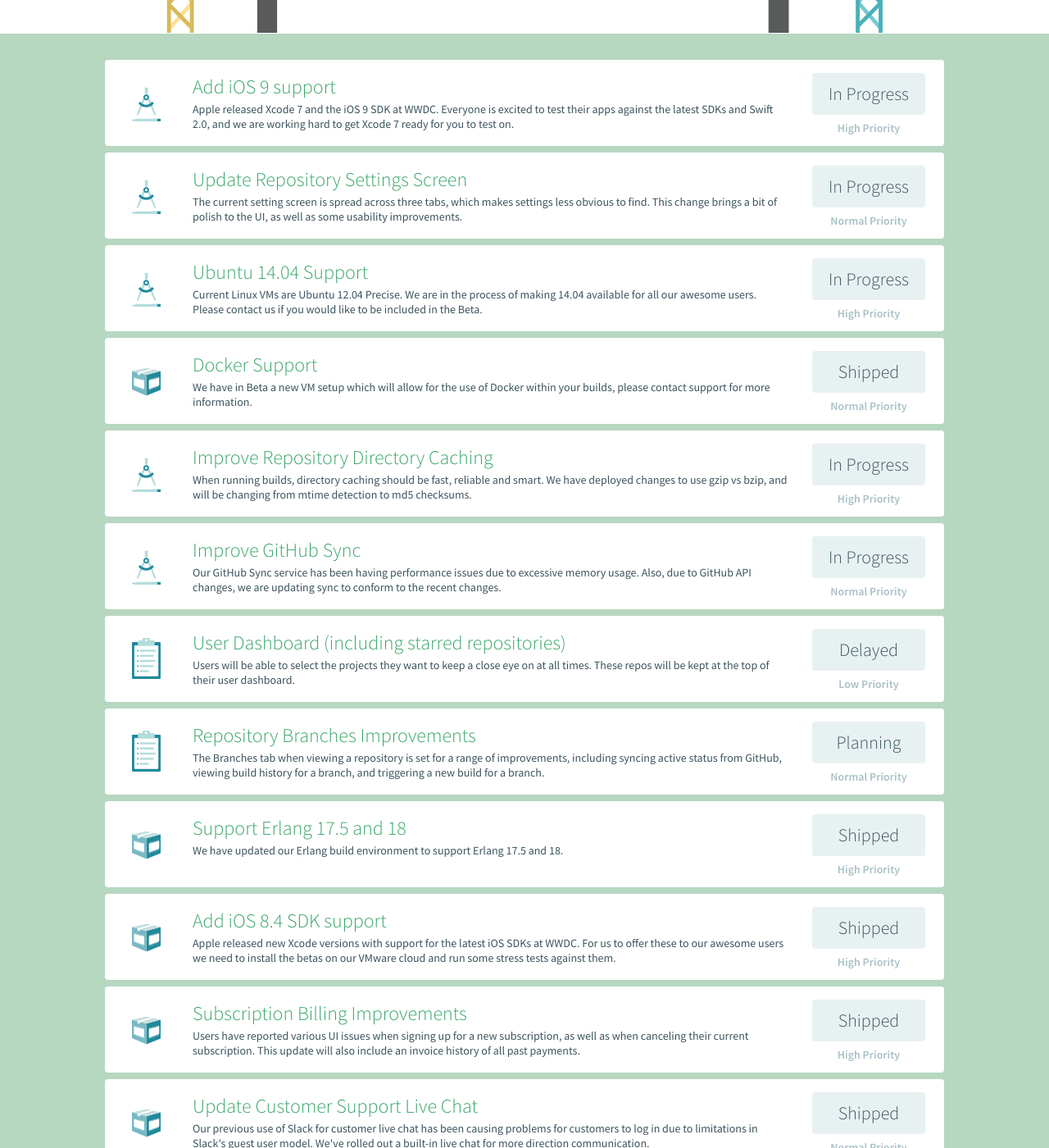
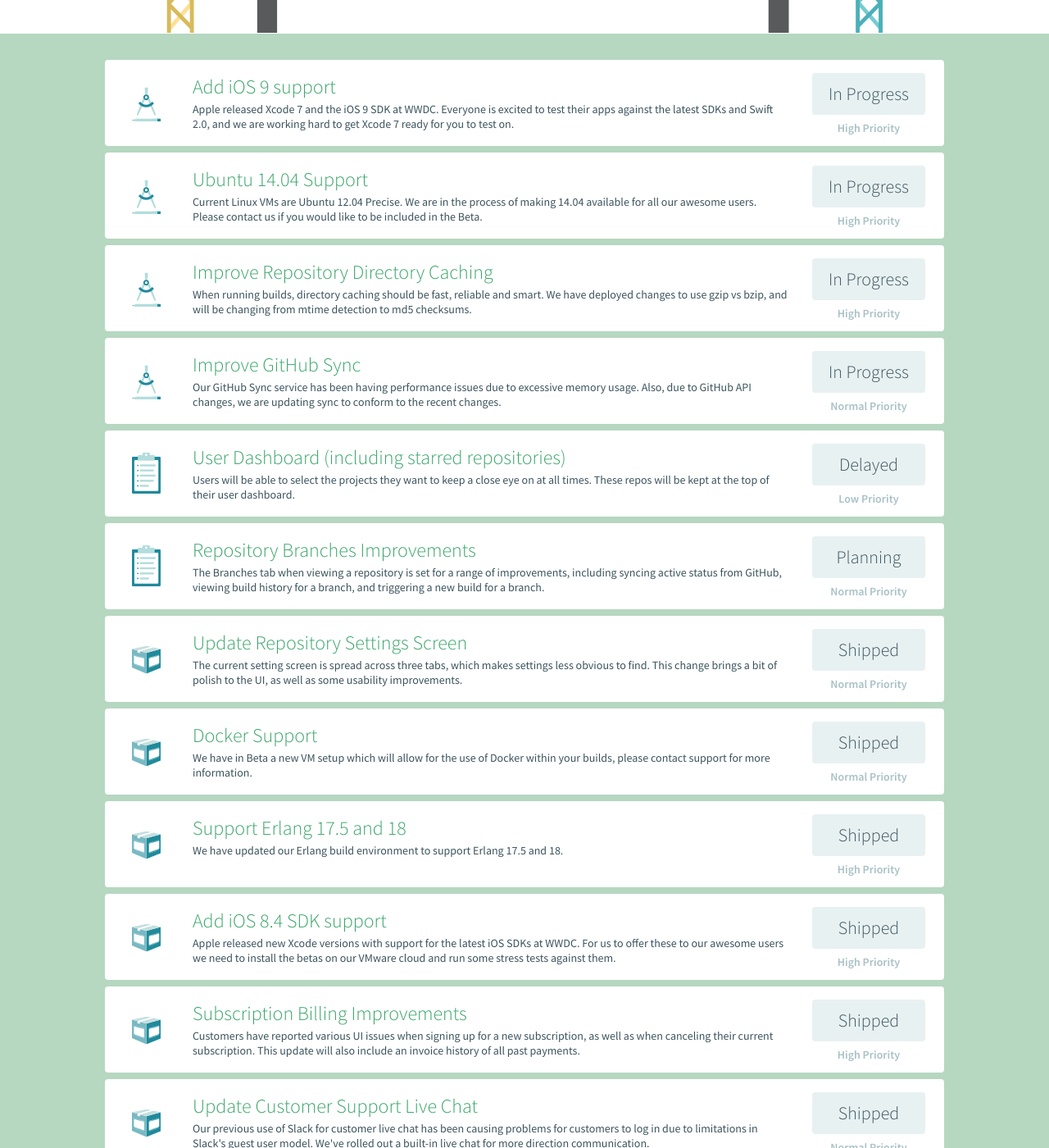
Before and after one commit to travis-ci/travis-next, a Jekyll site: the page built from index.html, in a window 1280 px wide and 1400 px high, scrolled down 551 px. Shown: the whole window at 82% size. Built offline with Jekyll 4.4.1, drawn with Linux system fonts in a browser that asks for light colours; some of the changed lines change nothing that is shown.

Commit message:
Shipped settings.

```diff
--- a/_data/steps.yml
+++ b/_data/steps.yml
@@ -5,24 +5,12 @@
   icon: 'compass'
   status: 'In Progress'
   priority: 'high'
-- 2:
-  title: 'Update Repository Settings Screen'
-  description: 'The current setting screen is spread across three tabs, which makes settings less obvious to find. This change brings a bit of polish to the UI, as well as some usability improvements.'
-  icon: 'compass'
-  status: 'In Progress'
-  priority: 'normal'
 - 3:
   title: 'Ubuntu 14.04 Support'
   description: 'Current Linux VMs are Ubuntu 12.04 Precise. We are in the process of making 14.04 available for all our awesome users. Please contact us if you would like to be included in the Beta.'
   icon: 'compass'
   status: 'In Progress'
   priority: 'high'
-- 4:
-  title: 'Docker Support'
-  description: 'We have in Beta a new VM setup which will allow for the use of Docker within your builds, please contact support for more information.'
-  icon: 'shipment'
-  status: 'Shipped'
-  priority: 'normal'
 - 5:
   title: 'Improve Repository Directory Caching'
   description: 'When running builds, directory caching should be fast, reliable and smart. We have deployed changes to use gzip vs bzip, and will be changing from mtime detection to md5 checksums.'
@@ -48,30 +36,42 @@
   status: 'Planning'
   priority: 'normal'
 - 9:
+  title: 'Update Repository Settings Screen'
+  description: 'The current setting screen is spread across three tabs, which makes settings less obvious to find. This change brings a bit of polish to the UI, as well as some usability improvements.'
+  icon: 'shipment'
+  status: 'Shipped'
+  priority: 'normal'
+- 10:
+  title: 'Docker Support'
+  description: 'We have in Beta a new VM setup which will allow for the use of Docker within your builds, please contact support for more information.'
+  icon: 'shipment'
+  status: 'Shipped'
+  priority: 'normal'
+- 11:
   title: 'Support Erlang 17.5 and 18'
   description: 'We have updated our Erlang build environment to support Erlang 17.5 and 18.'
   icon: 'shipment'
   status: 'Shipped'
   priority: 'high'
-- 10:
+- 12:
   title: 'Add iOS 8.4 SDK support'
   description: 'Apple released new Xcode versions with support for the latest iOS SDKs at WWDC. For us to offer these to our awesome users we need to install the betas on our VMware cloud and run some stress tests against them.'
   icon: 'shipment'
   status: 'Shipped'
   priority: 'high'
-- 11:
+- 13:
   title: 'Subscription Billing Improvements'
-  description: 'Users have reported various UI issues when signing up for a new subscription, as well as when canceling their current subscription. This update will also include an invoice history of all past payments.'
+  description: 'Customers have reported various UI issues when signing up for a new subscription, as well as when canceling their current subscription. This update will also include an invoice history of all past payments.'
   icon: 'shipment'
   status: 'Shipped'
   priority: 'high'
-- 12:
+- 14:
   title: 'Update Customer Support Live Chat'
   description: "Our previous use of Slack for customer live chat has been causing problems for customers to log in due to limitations in Slack's guest user model. We've rolled out a built-in live chat for more direction communication."
   icon: 'shipment'
   status: 'Shipped'
   priority: 'normal'
-- 13:
+- 15:
   title: '"Custom" deployment provider'
   description: 'A new deployment provider "Custom", which runs a single command for deployment has been deployed.'
   icon: 'shipment'
```
